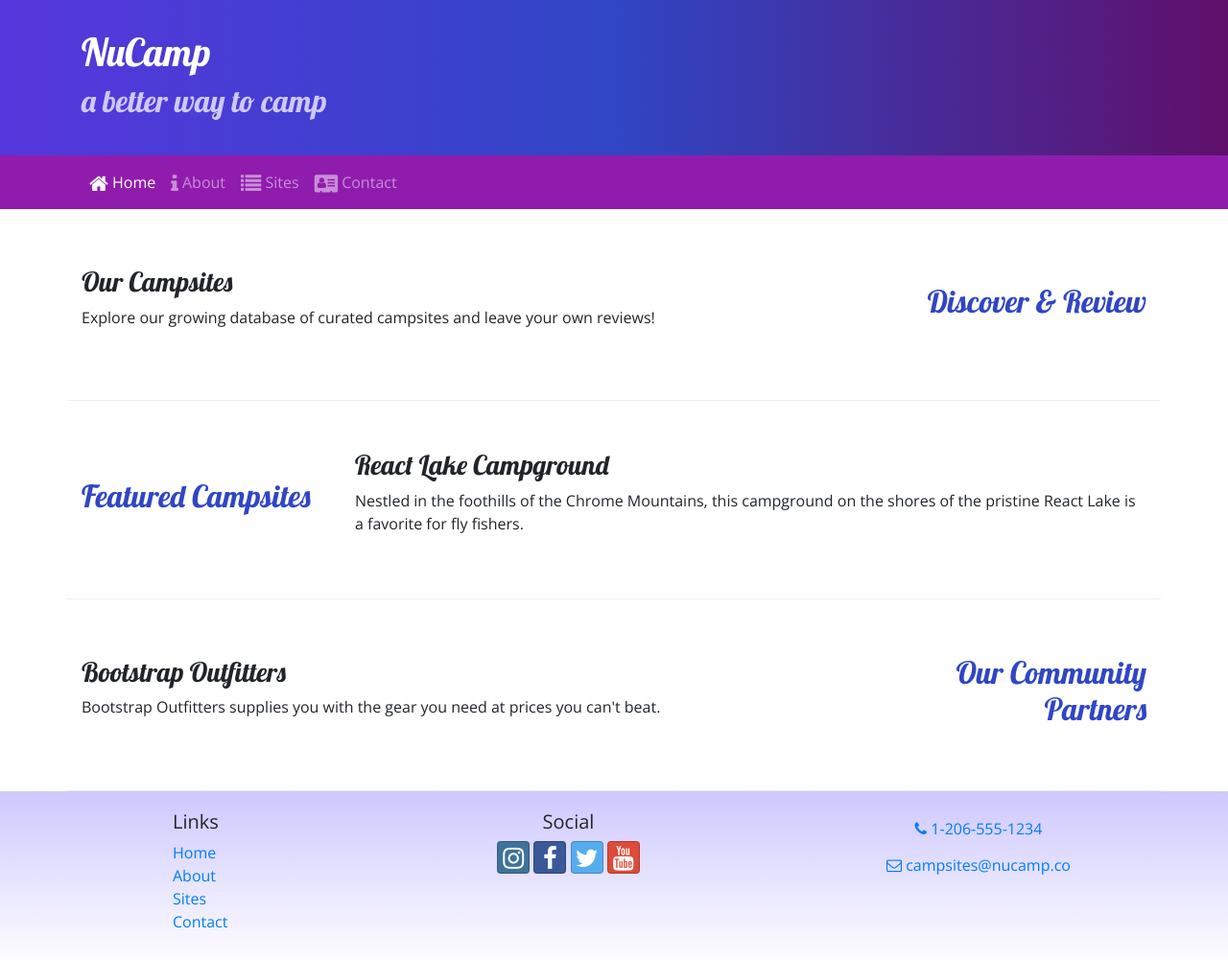
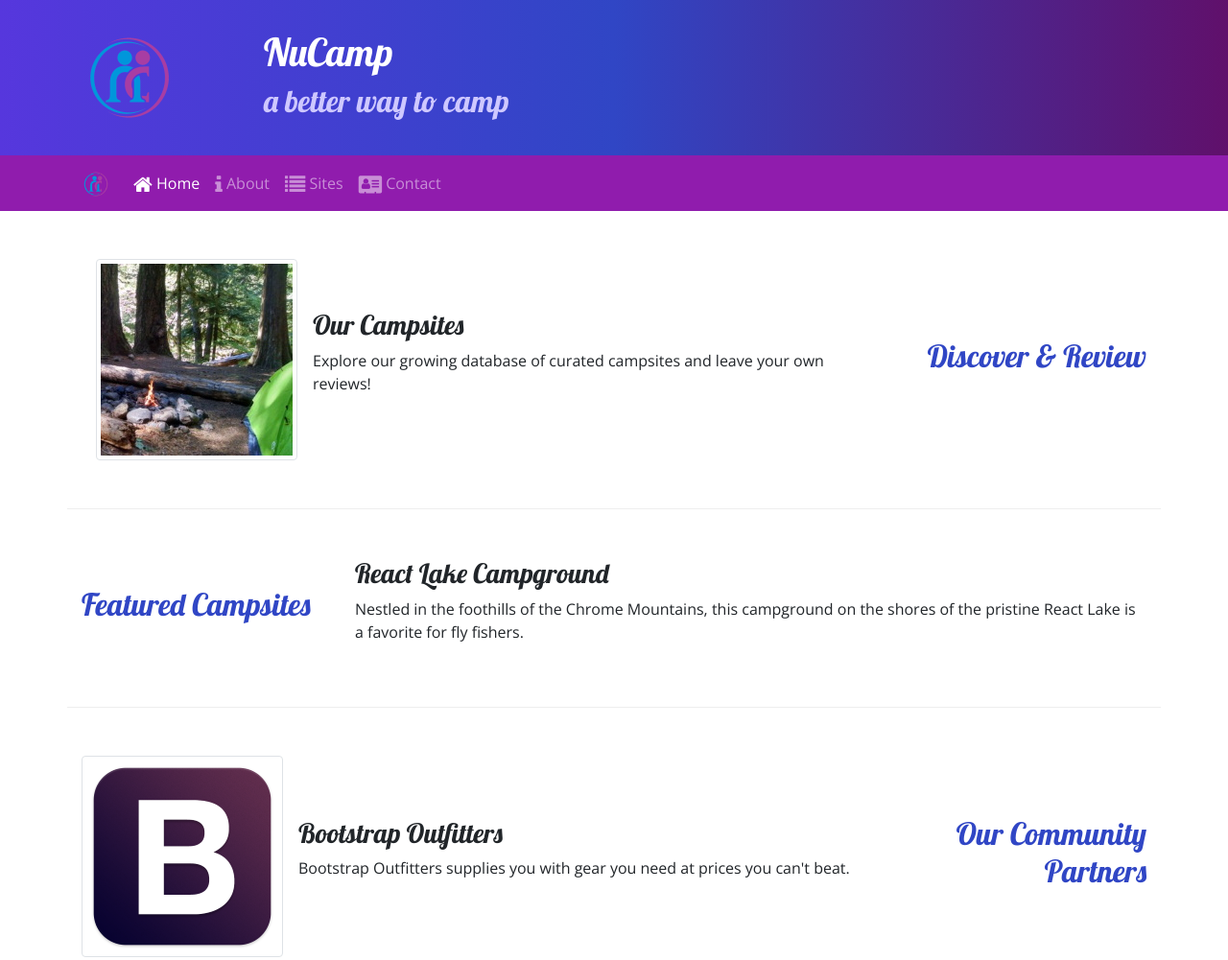
Before and after one commit to rickeraec23/git-test, a website: page index.html in a window 1280 px wide. Shown: the top 1001 px of the page at 96% size. Drawn offline with nearby package versions, Linux system fonts and the light colour scheme.

Commit message:
imagesmediaobjects

```diff
--- a/index.html
+++ b/index.html
@@ -32,6 +32,9 @@
     <header class="jumbotron jumbotron-fluid">
       <div class="container">
         <div class="row">
+          <div class="col-4 col-sm-3 col-md-2 align-self-center">
+            <img src="img/logo.png" class="img-fluid" />
+          </div>
           <div class="col">
             <h1>NuCamp</h1>
             <h2>a better way to camp</h2>
@@ -41,8 +44,10 @@
     </header>
     <nav class="navbar navbar-expand-sm navbar-dark sticky-top">
       <div class="container">
+        <a class="navbar-brand" href="#"><img src="img/logo.png" height="30" width="30" /></a>
+            <button class="navbar-toggler" type="button" data-toggle="collapse" data-target="#nucampNavbar">
         <button
-          class="navbar-toggler ml-auto"
+          class="navbar-toggler"
           type="button"
           data-toggle="collapse"
           data-target="#nucampNavbar"
@@ -82,11 +87,15 @@
           <h2 class="text-sm-right">Discover & Review</h2>
         </div>
         <div class="col">
-          <h3>Our Campsites</h3>
-          <p class="d-none d-sm-block">
-            Explore our growing database of curated campsites and leave your own
-            reviews!
-          </p>
+            <div class="col">
+                <div class="media">
+                    <img class="d-flex mr-3 img-thumbnail" src="img/breadcrumb-trail-thumb.jpg" alt="Breadcrumb Trail" />
+                    <div class="media-body align-self-center">
+                        <h3>Our Campsites</h3>
+                        <p class="d-none d-sm-block">Explore our growing database of curated campsites and leave your own reviews!</p>
+                    </div>
+                </div>
+            </div>
         </div>
       </div>
 
@@ -108,11 +117,13 @@
           <h2 class="text-sm-right">Our Community Partners</h2>
         </div>
         <div class="col">
-          <h3>Bootstrap Outfitters</h3>
-          <p class="d-none d-sm-block">
-            Bootstrap Outfitters supplies you with the gear you need at prices
-            you can't beat.
-          </p>
+            <div class="media">
+                <img class="d-flex mr-3 img-thumbnail" src="img/bootstrap-thumb.png" alt="Bootstrap Outfitters" />
+                <div class="media-body align-self-center">
+                    <h3>Bootstrap Outfitters</h3>
+                    <p class="d-none d-sm-block">Bootstrap Outfitters supplies you with gear you need at prices you can't beat.</p>
+                </div>
+            </div>
         </div>
       </div>
     </div>
```
Also changed, not shown: aboutus.html (+4 -1 lines), contactus.html (+4 -1 lines), img/bootstrap-thumb.png (added), img/breadcrumb-trail-thumb.jpg (added), img/breadcrumb-trail.jpg (added), img/chrome-river-thumb.jpg (added), img/chrome-river.jpg (added), img/logo.png (added), img/react-lake-thumb.jpg (added), img/react-lake.jpg (added), 1 other file.
